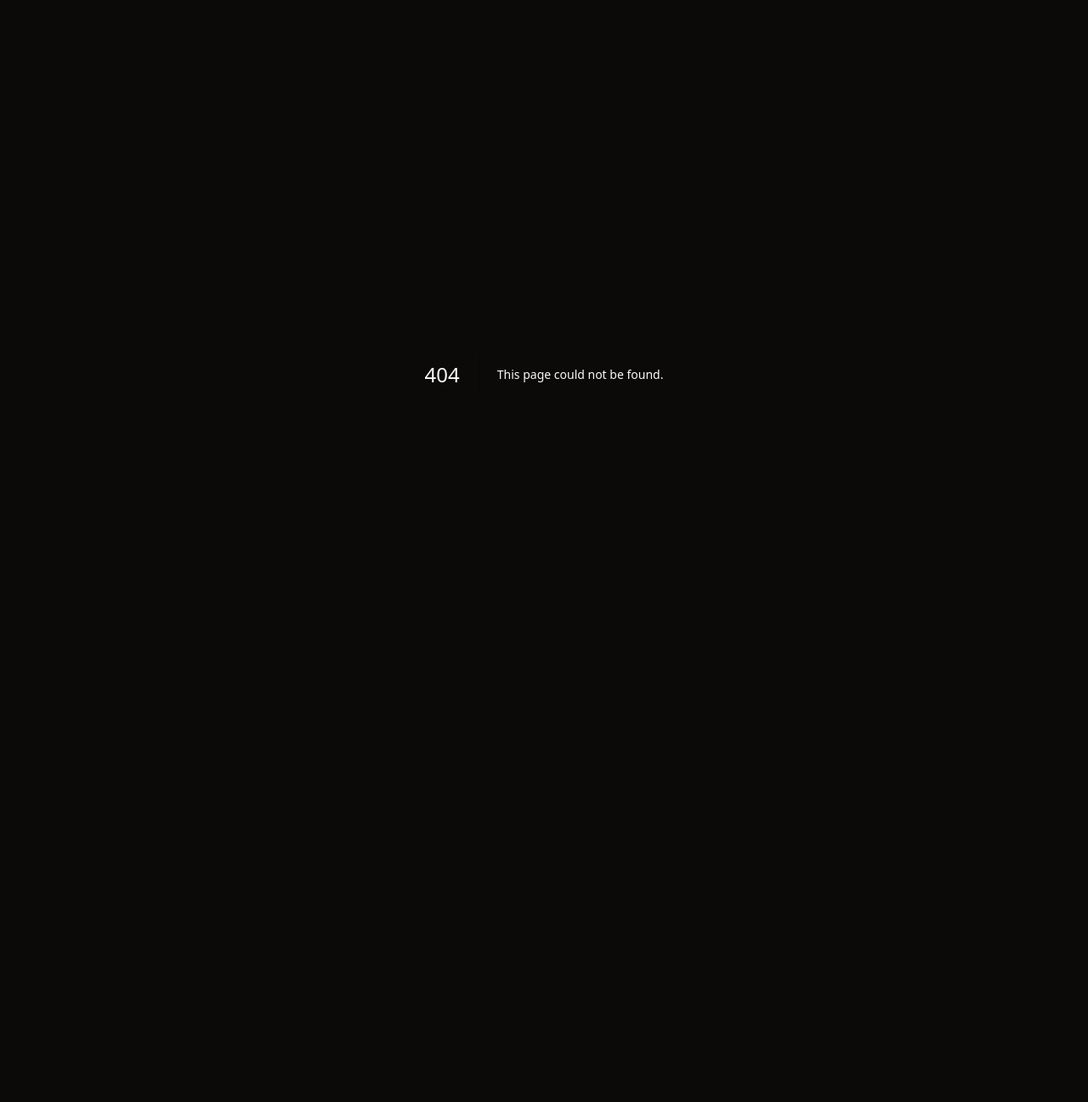
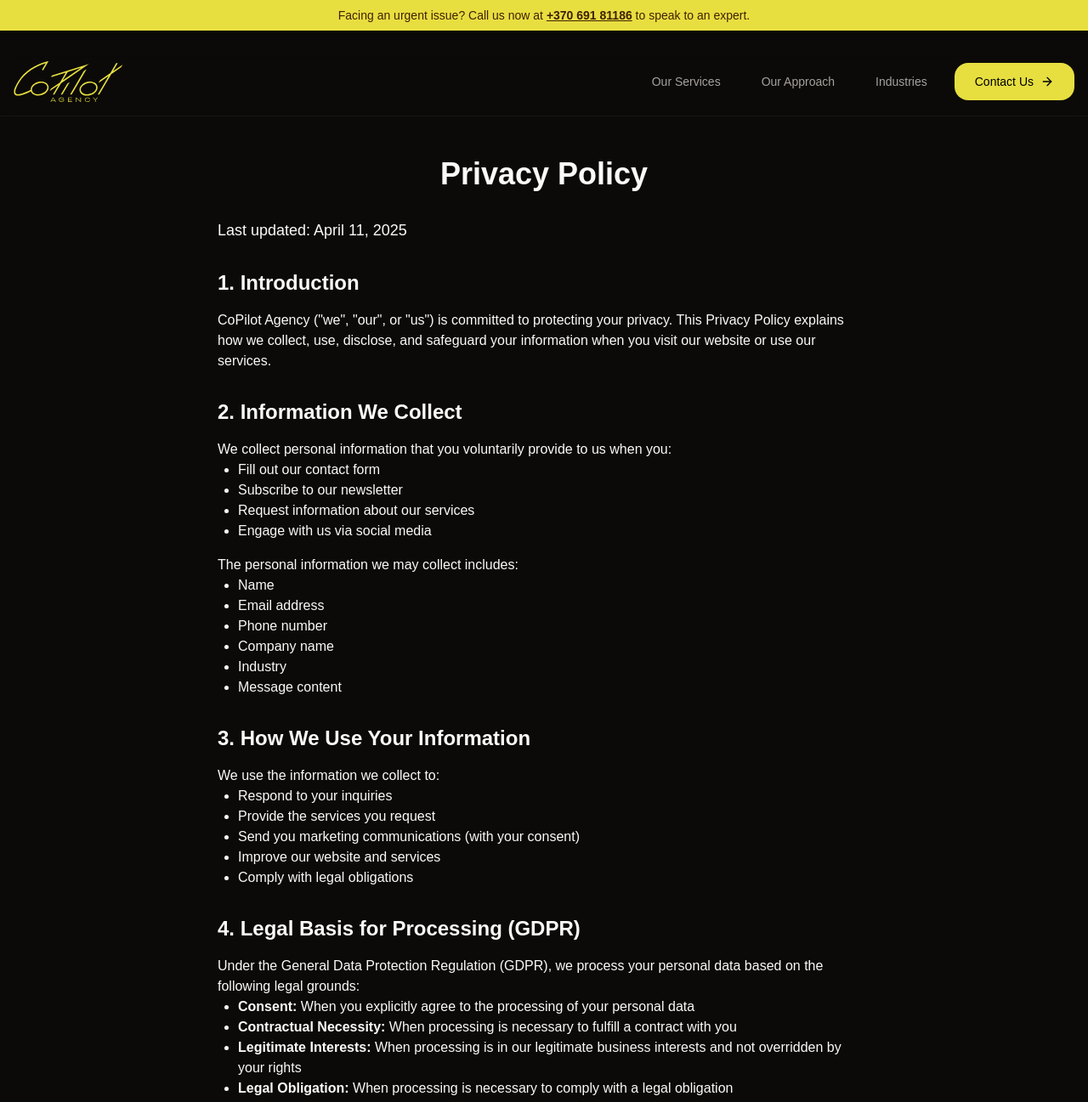
Before and after one commit to chikingsley/ltcopilotagency2, a Next.js app: page /privacy-policy in a window 1280 px wide. Before the commit this address had no page. Shown: the top 1297 px of the page at 85% size. Before the commit the page ends 840 px from the top, so only its background shows below. Built offline with nearby package versions, Linux system fonts and the light colour scheme; a web font is replaced by a local one.

Commit message:
Add privacy policy page and consent checkbox to contact form

```diff
--- a/app/api/contact/route.ts
+++ b/app/api/contact/route.ts
@@ -13,6 +13,7 @@ interface RequestBody {
   company?: string;
   industry?: string;
   message: string;
+  consent: boolean;
 }
 
 export async function POST(request: Request) {
@@ -24,10 +25,11 @@ export async function POST(request: Request) {
       email,
       company,
       industry,
-      message
+      message,
+      consent
     } = body;
 
-    if (!firstName || !lastName || !email || !message) {
+    if (!firstName || !lastName || !email || !message || consent !== true) {
       return NextResponse.json({ error: 'Missing required fields' }, { status: 400 });
     }
 
@@ -42,6 +44,7 @@ export async function POST(request: Request) {
         company,
         industry,
         message,
+        consent,
       }) as React.ReactElement,
     });
 
--- /dev/null
+++ b/app/privacy-policy/page.tsx
@@ -0,0 +1,125 @@
+'use client';
+
+import React from 'react';
+import { Header } from "@/components/containers/1-hero-section/header";
+import { Footer } from "@/components/containers/6-footer/footer-section";
+import { CrisisBanner } from '@/components/ui/crisis-banner';
+
+export default function PrivacyPolicy() {
+  return (
+    <div className="min-h-screen">
+      <CrisisBanner />
+      <Header />
+
+      <main className="container mx-auto px-4 py-16">
+        <h1 className="text-4xl font-bold mb-8 text-center">Privacy Policy</h1>
+
+        <div className="max-w-3xl mx-auto prose prose-lg">
+          <p className="text-lg mb-6">
+            Last updated: April 11, 2025
+          </p>
+
+          <h2 className="text-2xl font-semibold mt-8 mb-4">1. Introduction</h2>
+          <p>
+            CoPilot Agency (&quot;we&quot;, &quot;our&quot;, or &quot;us&quot;) is committed to protecting your privacy. This Privacy Policy explains how we collect, use, disclose, and safeguard your information when you visit our website or use our services.
+          </p>
+
+          <h2 className="text-2xl font-semibold mt-8 mb-4">2. Information We Collect</h2>
+          <p>
+            We collect personal information that you voluntarily provide to us when you:
+          </p>
+          <ul className="list-disc pl-6 mb-4">
+            <li>Fill out our contact form</li>
+            <li>Subscribe to our newsletter</li>
+            <li>Request information about our services</li>
+            <li>Engage with us via social media</li>
+          </ul>
+          <p>
+            The personal information we may collect includes:
+          </p>
+          <ul className="list-disc pl-6 mb-4">
+            <li>Name</li>
+            <li>Email address</li>
+            <li>Phone number</li>
+            <li>Company name</li>
+            <li>Industry</li>
+            <li>Message content</li>
+          </ul>
+
+          <h2 className="text-2xl font-semibold mt-8 mb-4">3. How We Use Your Information</h2>
+          <p>
+            We use the information we collect to:
+          </p>
+          <ul className="list-disc pl-6 mb-4">
+            <li>Respond to your inquiries</li>
+            <li>Provide the services you request</li>
+            <li>Send you marketing communications (with your consent)</li>
+            <li>Improve our website and services</li>
+            <li>Comply with legal obligations</li>
+          </ul>
+
+          <h2 className="text-2xl font-semibold mt-8 mb-4">4. Legal Basis for Processing (GDPR)</h2>
+          <p>
+            Under the General Data Protection Regulation (GDPR), we process your personal data based on the following legal grounds:
+          </p>
+          <ul className="list-disc pl-6 mb-4">
+            <li><strong>Consent:</strong> When you explicitly agree to the processing of your personal data</li>
+            <li><strong>Contractual Necessity:</strong> When processing is necessary to fulfill a contract with you</li>
+            <li><strong>Legitimate Interests:</strong> When processing is in our legitimate business interests and not overridden by your rights</li>
+            <li><strong>Legal Obligation:</strong> When processing is necessary to comply with a legal obligation</li>
+          </ul>
+
+          <h2 className="text-2xl font-semibold mt-8 mb-4">5. Data Retention</h2>
+          <p>
+            We retain your personal information for as long as necessary to fulfill the purposes outlined in this Privacy Policy, unless a longer retention period is required or permitted by law. For contact form submissions, we typically retain your information for up to 3 years from your last interaction with us.
+          </p>
+
+          <h2 className="text-2xl font-semibold mt-8 mb-4">6. Your Rights Under GDPR</h2>
+          <p>
+            If you are a resident of the European Economic Area (EEA), you have certain data protection rights, including:
+          </p>
+          <ul className="list-disc pl-6 mb-4">
+            <li>The right to access your personal data</li>
+            <li>The right to rectify inaccurate personal data</li>
+            <li>The right to erasure (the &quot;right to be forgotten&quot;)</li>
+            <li>The right to restrict processing of your personal data</li>
+            <li>The right to data portability</li>
+            <li>The right to object to processing of your personal data</li>
+            <li>The right to withdraw consent at any time</li>
+          </ul>
+          <p>
+            To exercise these rights, please contact us at klaudija@copilotagency.com.
+          </p>
+
+          <h2 className="text-2xl font-semibold mt-8 mb-4">7. Data Security</h2>
+          <p>
+            We implement appropriate technical and organizational measures to protect your personal data against unauthorized or unlawful processing, accidental loss, destruction, or damage.
+          </p>
+
+          <h2 className="text-2xl font-semibold mt-8 mb-4">8. International Data Transfers</h2>
+          <p>
+            Your information may be transferred to and processed in countries outside of your country of residence. These countries may have data protection laws that are different from the laws of your country. We ensure that appropriate safeguards are in place to protect your personal data when it is transferred internationally.
+          </p>
+
+          <h2 className="text-2xl font-semibold mt-8 mb-4">9. Changes to This Privacy Policy</h2>
+          <p>
+            We may update our Privacy Policy from time to time. We will notify you of any changes by posting the new Privacy Policy on this page and updating the &quot;Last updated&quot; date.
+          </p>
+
+          <h2 className="text-2xl font-semibold mt-8 mb-4">10. Contact Us</h2>
+          <p>
+            If you have any questions about this Privacy Policy, please contact us at:
+          </p>
+          <p>
+            Email: klaudija@copilotagency.com<br />
+            CoPilot Agency<br />
+            Šv. Stepono g. 38-16, LT-01312 Vilnius<br />
+            Lithuania
+          </p>
+        </div>
+      </main>
+
+      <Footer />
+    </div>
+  );
+}
--- a/components/containers/5-form/form-section.tsx
+++ b/components/containers/5-form/form-section.tsx
@@ -7,8 +7,9 @@ import { useIsMobile } from '@/hooks/use-mobile';
 import { Loader2 } from 'lucide-react';
 import { industries } from '@/lib/data/industriesSectionData';
 import { formSectionData } from '@/lib/data/formSectionData';
-
 import { Button } from "@/components/ui/button";
+import { Checkbox } from "@/components/ui/checkbox";
+import { Label } from "@/components/ui/label";
 import {
   Form,
   FormControl,
@@ -43,6 +44,9 @@ const profileFormSchema = z.object({
   message: z.string().min(10, {
     message: "Message must be at least 10 characters.",
   }),
+  consent: z.boolean().refine((val) => val === true, {
+    message: "You must consent to being contacted.",
+  }),
 });
 
 type ProfileFormValues = z.infer<typeof profileFormSchema>;
@@ -55,6 +59,7 @@ const defaultValues: Partial<ProfileFormValues> = {
   company: '',
   industry: '',
   message: '',
+  consent: false,
 };
 
 export function ProfileForm({ id }: { id?: string }) {
@@ -239,6 +244,31 @@ export function ProfileForm({ id }: { id?: string }) {
               )}
             />
 
+            <FormField
+              control={form.control}
+              name="consent"
+              render={({ field }) => (
+                <FormItem className="flex flex-row items-start space-x-3 space-y-0 rounded-md border p-4 shadow col-span-1 md:col-span-2">
+                  <FormControl>
+                    <Checkbox
+                      checked={field.value}
+                      onCheckedChange={field.onChange}
+                      id="consent-checkbox"
+                    />
+                  </FormControl>
+                  <div className="space-y-1 leading-none">
+                    <Label
+                      htmlFor="consent-checkbox"
+                      className="text-sm font-medium leading-none peer-disabled:cursor-not-allowed peer-disabled:opacity-70"
+                    >
+                      I consent to the processing of my personal data in accordance with the <a href="/privacy-policy" className="text-primary hover:underline">Privacy Policy</a>. I understand that CoPilot Agency will use the information provided to respond to my inquiry and may contact me via email, phone, or messaging. I can withdraw my consent at any time by contacting privacy@copilotagency.com.
+                    </Label>
+                    <FormMessage />
+                  </div>
+                </FormItem>
+              )}
+            />
+
             <div className="flex justify-center pt-4">
               <Button type="submit" disabled={isSubmitting}>
                 {isSubmitting && <Loader2 className="mr-2 h-4 w-4 animate-spin" />}
--- a/components/containers/6-footer/footer-section.tsx
+++ b/components/containers/6-footer/footer-section.tsx
@@ -1,4 +1,5 @@
 import Link from 'next/link';
+import { footerData } from '@/lib/data/footerData';
 
 export function Footer() {
   const currentYear = new Date().getFullYear();
@@ -8,19 +9,27 @@ export function Footer() {
       <div className="container mx-auto px-4 flex flex-col md:flex-row justify-between items-center">
         <div className="text-center md:text-left mb-4 md:mb-0">
           <p className="text-sm">
-            &copy; {currentYear} CoPilot Agency. All rights reserved.
+            &copy; {currentYear} {footerData.copyrightBaseText}
           </p>
         </div>
         <div className="flex space-x-6 text-sm">
-          <Link href="/" className="hover:text-foreground transition-colors">
-            Home
+          {footerData.links.map((link) => (
+            <Link
+              key={link.text}
+              href={link.href}
+              className="hover:text-foreground transition-colors"
+            >
+              {link.text}
+            </Link>
+          ))}
+          <Link href="/privacy-policy" className="hover:text-foreground transition-colors">
+            Privacy Policy
           </Link>
-          {/* Assuming you have a services section or page */}
-          <Link href="#services" className="hover:text-foreground transition-colors">
-            Services
-          </Link>
-          <a href="mailto:contact@copilotagency.com" className="hover:text-foreground transition-colors">
-            contact@copilotagency.com
+          <a
+            href={`mailto:${footerData.contactEmail}`}
+            className="hover:text-foreground transition-colors"
+          >
+            {footerData.contactEmail}
           </a>
         </div>
       </div>
--- a/components/emails/internal-notification-email.tsx
+++ b/components/emails/internal-notification-email.tsx
@@ -17,6 +17,7 @@ interface InternalNotificationEmailProps {
   company?: string;
   industry?: string;
   message: string;
+  consent: boolean;
 }
 
 export const InternalNotificationEmail: React.FC<Readonly<InternalNotificationEmailProps>> = ({
@@ -25,7 +26,8 @@ export const InternalNotificationEmail: React.FC<Readonly<InternalNotificationEm
   email,
   company,
   industry,
-  message
+  message,
+  consent
 }) => (
   <Html>
     <Head />
@@ -43,6 +45,8 @@ export const InternalNotificationEmail: React.FC<Readonly<InternalNotificationEm
         <Hr style={hr} />
         <Heading style={messageHeading}>Message:</Heading>
         <Text style={paragraph}>{message}</Text>
+        <Hr style={hr} />
+        <Text style={details}><strong>Consent Given:</strong> {consent ? 'Yes' : 'No'}</Text>
       </Container>
     </Body>
   </Html>
--- a/lib/data/formSectionData.ts
+++ b/lib/data/formSectionData.ts
@@ -28,6 +28,7 @@ export interface FormSectionData {
       descriptionUnexpected: string; // Unexpected error message
     };
   };
+  consentLabel: string; // Added for opt-in checkbox
 }
 
 export const formSectionData: FormSectionData = {
@@ -58,4 +59,5 @@ export const formSectionData: FormSectionData = {
       descriptionUnexpected: "An unexpected error occurred. Please try again later.",
     },
   },
+  consentLabel: "I consent to the processing of my personal data in accordance with the Privacy Policy. I understand that CoPilot Agency will use the information provided to respond to my inquiry and may contact me via email, phone, or messaging. I can withdraw my consent at any time by contacting privacy@copilotagency.com.",
 };
--- a/package.json
+++ b/package.json
@@ -11,7 +11,7 @@
   "dependencies": {
     "@hookform/resolvers": "^5.0.1",
     "@number-flow/react": "^0.5.5",
-    "@radix-ui/react-checkbox": "^1.1.3",
+    "@radix-ui/react-checkbox": "^1.1.5",
     "@radix-ui/react-collapsible": "^1.1.2",
     "@radix-ui/react-label": "^2.1.3",
     "@radix-ui/react-popover": "^1.1.5",
```
Also changed, not shown: 1 other file (tests, documents, lock files or other folders).
